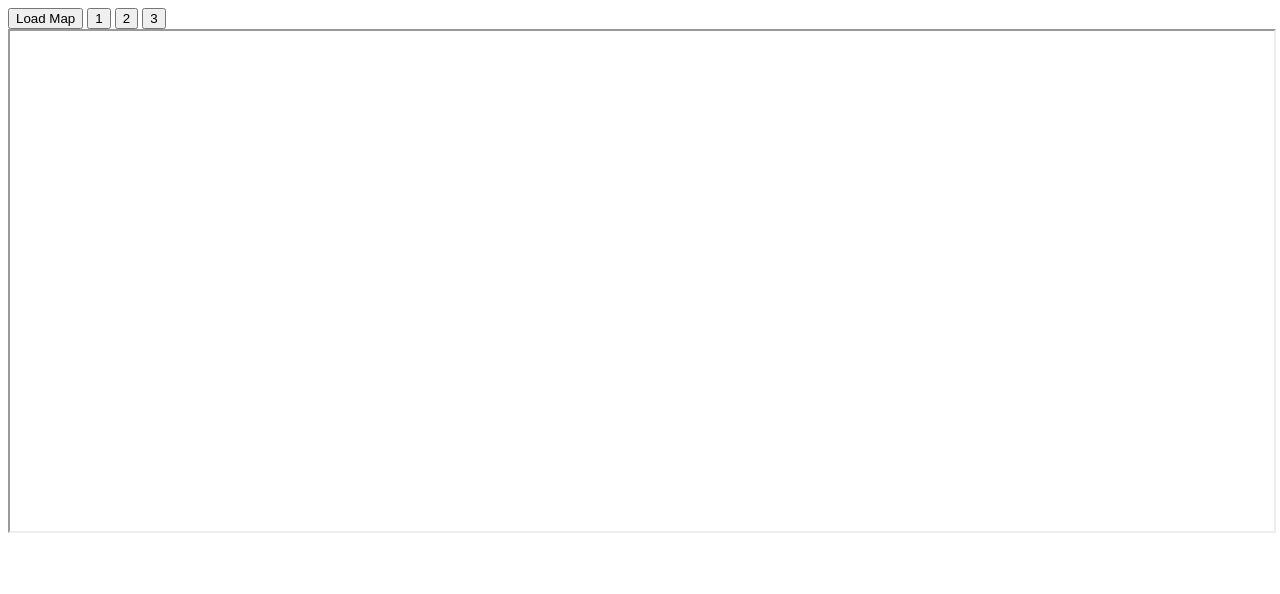
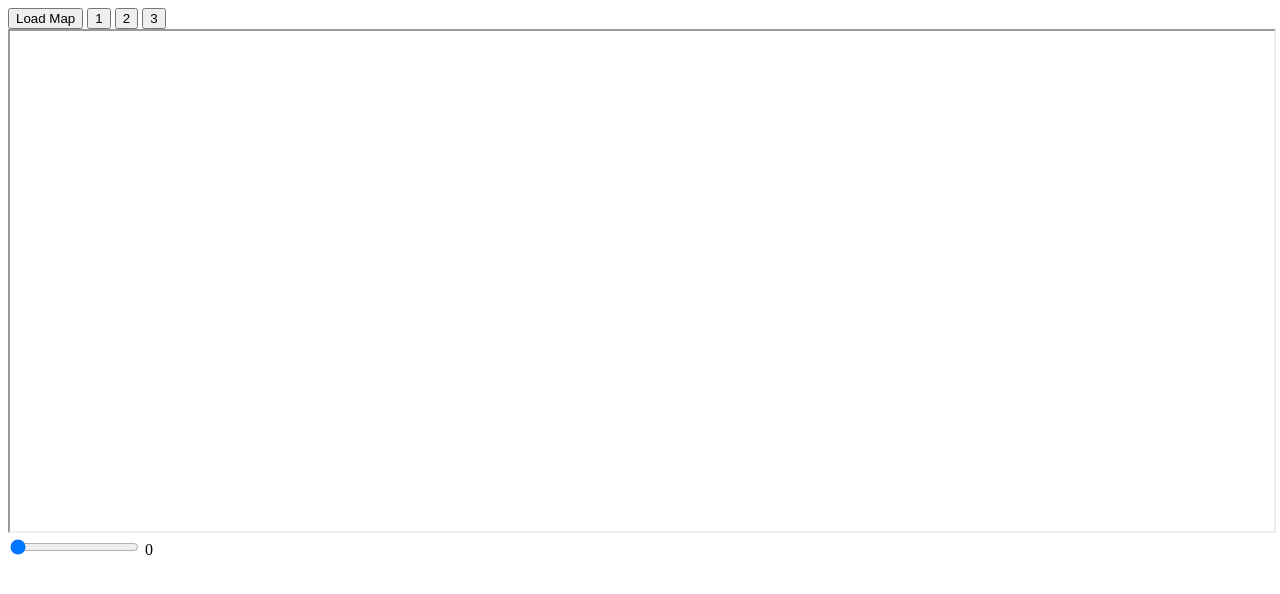
Before and after one commit to KevinLima/INFPRJ03, a website: page index.html in a window 1280 px wide. Drawn offline with Linux system fonts and the light colour scheme.

Commit message:
Add slider

```diff
--- a/index.html
+++ b/index.html
@@ -13,5 +13,12 @@
 		<button onclick="loadSource('./assets/pages/2.html')">2</button>
 		<button onclick="loadSource('./assets/pages/3.html')">3</button>
 		<iframe id="map" src="http://kevinlima.nl" width="100%" height="500px"></iframe>
+		<input type="range" min="2010" max="2013" value="0" step="1" onchange="showValue(this.value)" />
+		<span id="range">0</span>
+		<script type="text/javascript">
+			function showValue(newValue) {
+				document.getElementById("range").innerHTML=newValue;
+			}
+		</script>
 	</body>
 </html>
```
